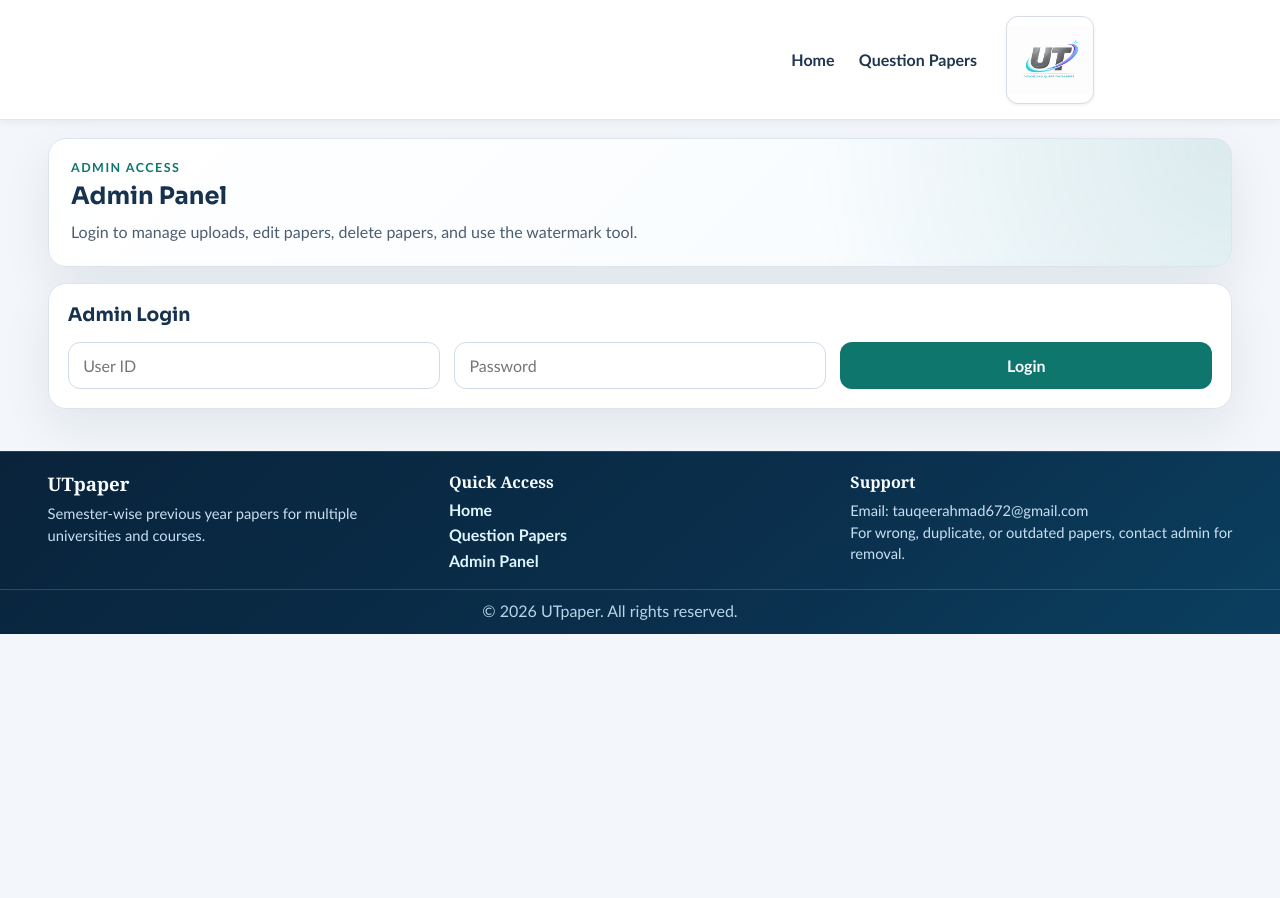
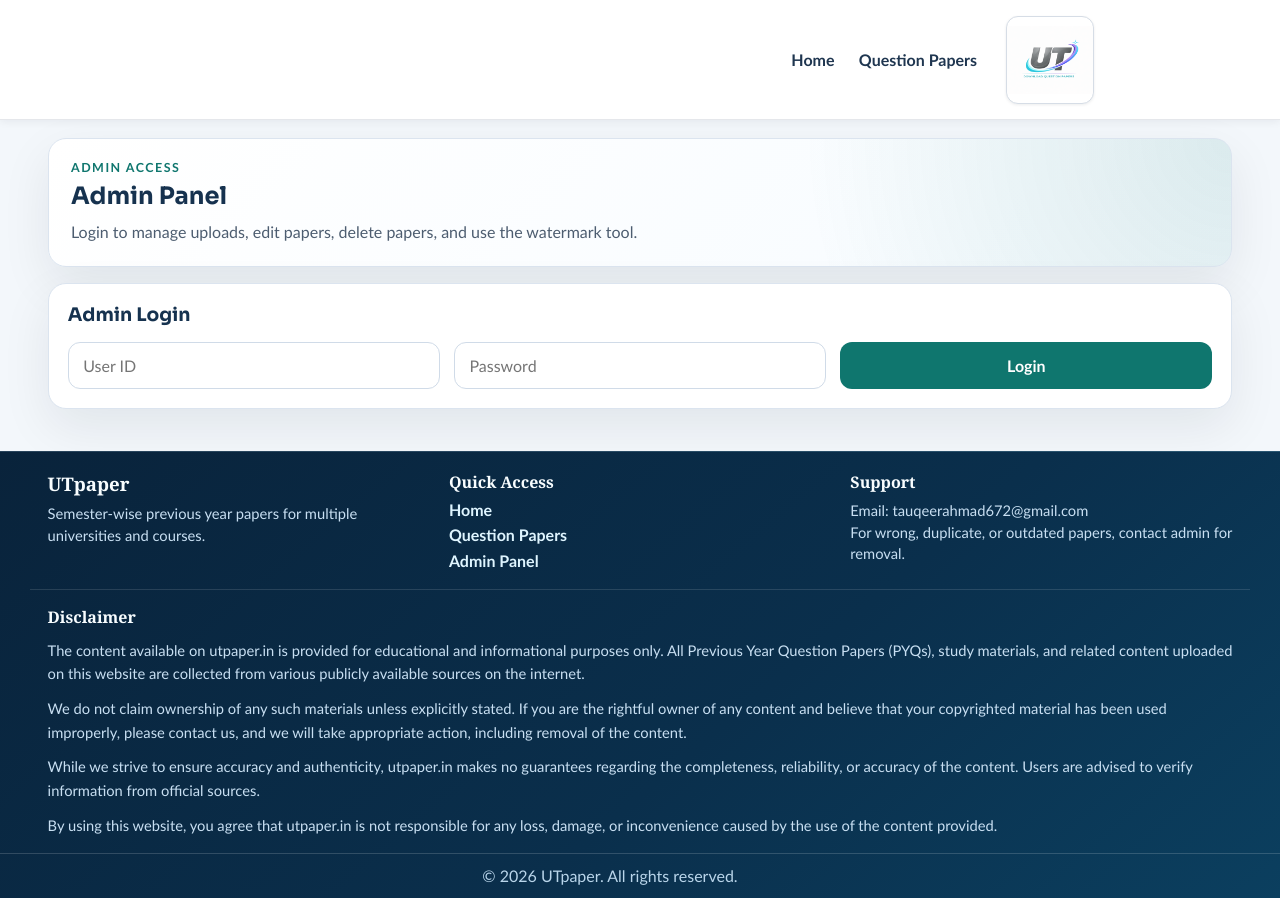
Before and after one commit to ahmadtauqeer672/ut_downloader_pyq, an Angular app in the folder frontend/: page /admin in a window 1280 px wide. Before the commit the page ends 800 px from the top, so only its background shows below. Built offline with nearby package versions, Linux system fonts and the light colour scheme.

Commit message:
Add footer disclaimer

```diff
--- a/frontend/src/app/app.component.ts
+++ b/frontend/src/app/app.component.ts
@@ -55,6 +55,28 @@ import { AdminSessionService } from './services/admin-session.service';
           <p>Email: tauqeerahmad672&#64;gmail.com</p>
           <p>For wrong, duplicate, or outdated papers, contact admin for removal.</p>
         </div>
+      </section>
+      <section class="footer-disclaimer page">
+        <h4>Disclaimer</h4>
+        <p>
+          The content available on utpaper.in is provided for educational and informational purposes only. All
+          Previous Year Question Papers (PYQs), study materials, and related content uploaded on this website are
+          collected from various publicly available sources on the internet.
+        </p>
+        <p>
+          We do not claim ownership of any such materials unless explicitly stated. If you are the rightful owner of
+          any content and believe that your copyrighted material has been used improperly, please contact us, and we
+          will take appropriate action, including removal of the content.
+        </p>
+        <p>
+          While we strive to ensure accuracy and authenticity, utpaper.in makes no guarantees regarding the
+          completeness, reliability, or accuracy of the content. Users are advised to verify information from official
+          sources.
+        </p>
+        <p>
+          By using this website, you agree that utpaper.in is not responsible for any loss, damage, or inconvenience
+          caused by the use of the content provided.
+        </p>
       </section>
       <div class="copy-row">
         <p class="copy page">&copy; {{ currentYear }} UTpaper. All rights reserved.</p>
@@ -196,6 +218,25 @@ import { AdminSessionService } from './services/admin-session.service';
       .footer-links a:hover {
         text-decoration: underline;
       }
+      .footer-disclaimer {
+        border-top: 1px solid rgba(255, 255, 255, 0.12);
+        padding-top: 1rem;
+        padding-bottom: 1rem;
+      }
+      .footer-disclaimer h4 {
+        margin: 0 0 0.7rem;
+        color: #f8fdff;
+        font-family: 'Cambria', 'Palatino Linotype', serif;
+      }
+      .footer-disclaimer p {
+        margin: 0 0 0.7rem;
+        color: #c8dff2;
+        font-size: 0.92rem;
+        line-height: 1.6;
+      }
+      .footer-disclaimer p:last-child {
+        margin-bottom: 0;
+      }
       .copy-row {
         border-top: 1px solid rgba(255, 255, 255, 0.16);
       }
```
